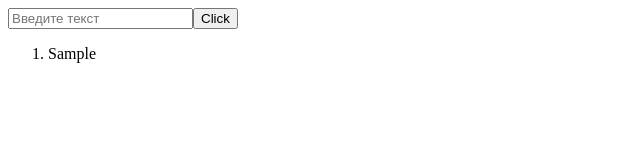
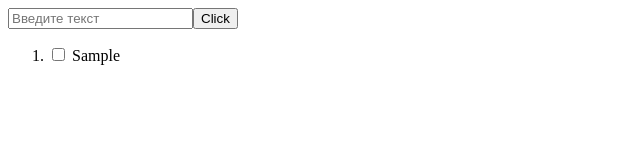
Before and after one commit to F-Teo/todo-list, a Vue app: page / in a window 1280 px wide. Both pictures are taken after typing "Sample" into the empty fields and a click on the input "Click". Shown: the top 160 px of the page, without its empty margins (0-640 px from the left). Built offline with nearby package versions, Linux system fonts and the light colour scheme.

Commit message:
feat: добавил checkbox и стили по действию с ним

```diff
--- a/src/components/TodoList.vue
+++ b/src/components/TodoList.vue
@@ -1,7 +1,10 @@
 <template>
     <ol>
-        <li v-for="item in listValue" v-bind:key="item.id">
-            {{ item.title }}
+        <li v-for="item in listValue" v-bind:key="item.id" v-bind:class="{'done': item.checked}">
+            <label>
+                <input type="checkbox" name="checkbox" v-model="item.checked">
+                {{ item.title }}
+            </label>
         </li>
     </ol>
 </template>
@@ -16,3 +19,9 @@ export default {
     }
 }
 </script>
+
+<style scoped>
+    .done {
+        text-decoration: line-through;
+    }
+</style>
```
